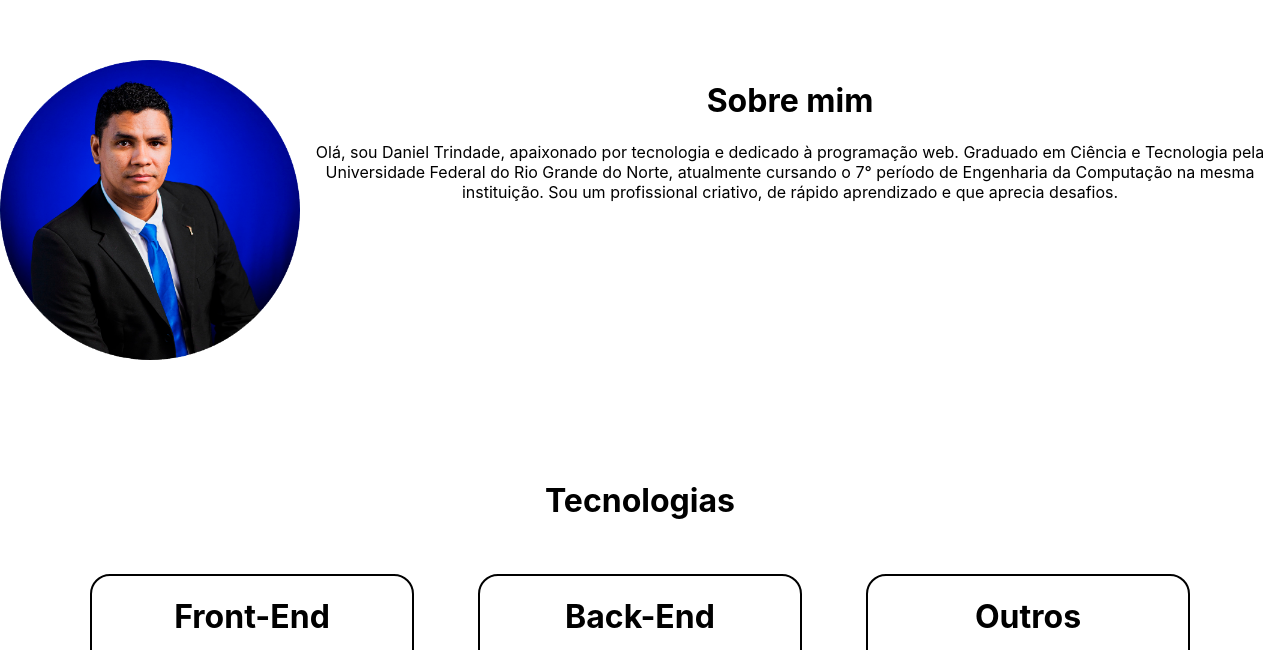
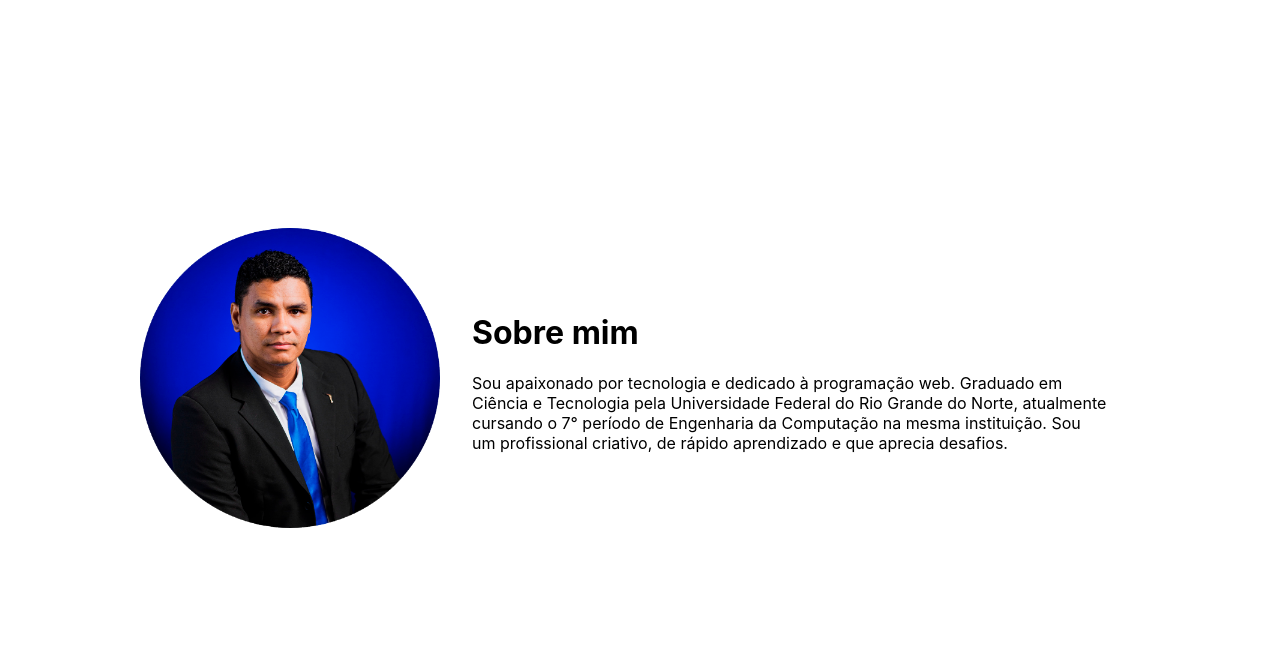
Before and after one commit to daniel-trindade/portfolio, a React (Create React App) app: page / in a window 1280 px wide. Shown: the part 740-1390 px from the top of the page. Built offline with nearby package versions, Linux system fonts and the light colour scheme.

Commit message:
Organizando Aboutme

```diff
--- a/src/pages/HomePage.jsx
+++ b/src/pages/HomePage.jsx
@@ -5,19 +5,19 @@ import meImg from '../imgs/eusemfundo.png'
 const HomePage = () => {
 
   return(
-    <div>
+    <div className={styles.mainContainer}>
       <div className={styles.nameContainer}>
         <h1 className={styles.initialScreem}>Daniel Trindade</h1>
         <p>Desenvolvedor WEB</p>
       </div>
       <div className={styles.aboutMe}>
-        <div>
+        <div className={styles.imgContainer}>
           <img src={meImg} className={styles.mePhoto} />
         </div>
-        <div>
+        <div className={styles.txtContainer}>
           <h1>Sobre mim</h1>
           <p>
-            Olá, sou Daniel Trindade, apaixonado por tecnologia e dedicado à programação web. Graduado em Ciência e Tecnologia pela Universidade Federal do Rio Grande do Norte, atualmente cursando o 7° período de Engenharia da Computação na mesma instituição. Sou um profissional criativo, de rápido aprendizado e que aprecia desafios.
+            Sou apaixonado por tecnologia e dedicado à programação web. Graduado em Ciência e Tecnologia pela Universidade Federal do Rio Grande do Norte, atualmente cursando o 7° período de Engenharia da Computação na mesma instituição. Sou um profissional criativo, de rápido aprendizado e que aprecia desafios.
           </p>
         </div>
 
--- a/src/pages/HomePage.module.css
+++ b/src/pages/HomePage.module.css
@@ -1,3 +1,9 @@
+.mainContainer{
+  display: flex;
+  flex-direction: column;
+  align-items: center;
+}
+
 .nameContainer{
   height: 100vh;
   width: 100%;
@@ -16,10 +22,19 @@
 }
 
 .aboutMe{
-  height: 50vh;
+  height: 80vh;
   display: flex;
+  width: 1000px;
+  align-items: center;
+  justify-content: center;
+}
 
+.txtContainer{
+  text-align: left;
+  margin: 2em;
 }
+
+
 
 .mePhoto{
   height: 300px;
```
